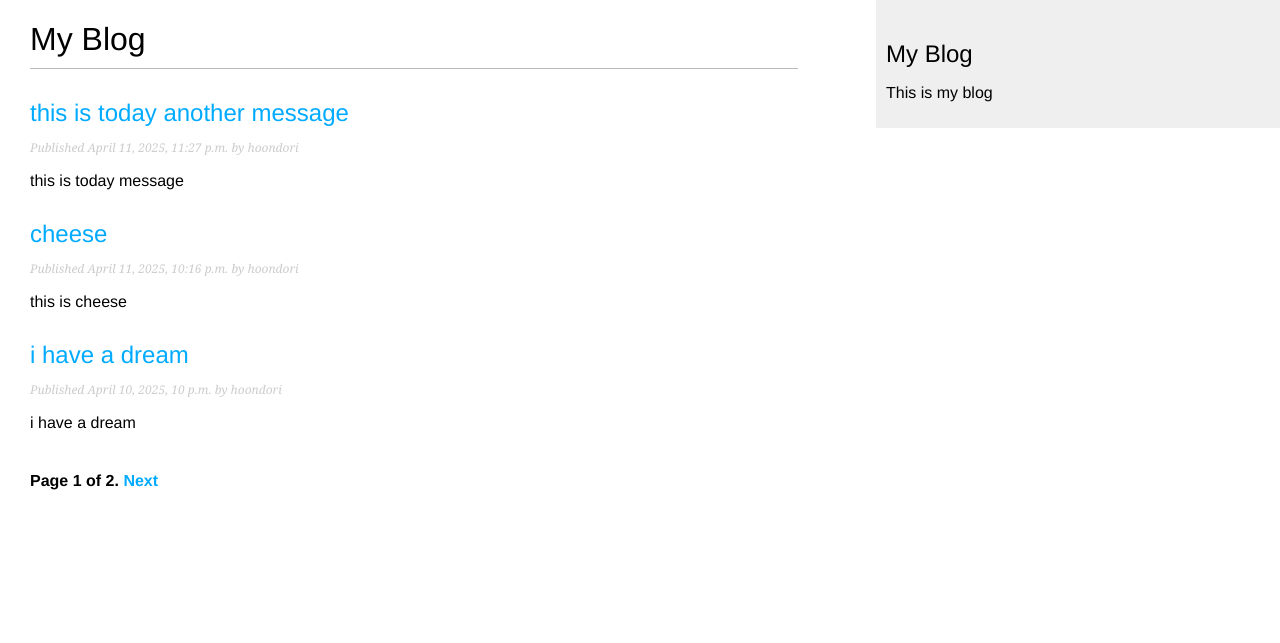
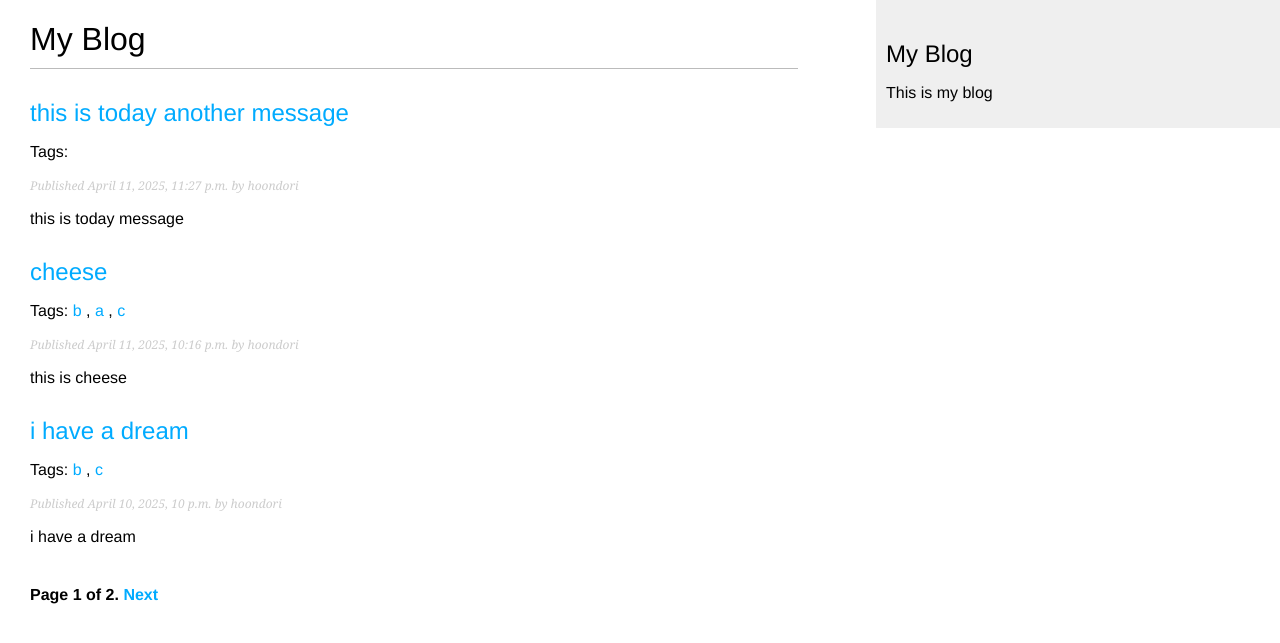
Before and after one commit to hoondori/backend_apps, a Django app: page /blog/ in a window 1280 px wide. Shown: the top 643 px of the page. Run offline with Django 4.2, Linux system fonts and the light colour scheme; data comes from the database, SQL or seed files in the repository; both versions use the stored data as it was after the commit; parts of the project's set-up code (start-up, migrations or seed data) failed here and were passed over.

Commit message:
add tag to post model tags shown when posts are listed up specific tagged posts are shown

```diff
--- a/django_blog_site/blog/models.py
+++ b/django_blog_site/blog/models.py
@@ -2,6 +2,7 @@
 from django.utils import timezone
 from django.contrib.auth.models import User
 from django.urls import reverse
+from taggit.managers import TaggableManager
 
 # Create your models here.
 
@@ -29,6 +30,8 @@
   # managers
   objects = models.Manager()  # default manager
   published = PublishManager() # manager only for published posts
+
+  tags = TaggableManager()
 
   class Meta:
     ordering = ['-publish']
--- a/django_blog_site/blog/templates/blog/post/list.html
+++ b/django_blog_site/blog/templates/blog/post/list.html
@@ -2,12 +2,24 @@
 {% block title %} My Blog {% endblock %}
 {% block content %}
   <h1>My Blog</h1>
+  {% if tag %} <!-- if tag filter exists -->
+    <h2>Posts tagged with "{{tag.name}}"</h2>
+  {% endif %}
   {% for post in posts %}
     <h2>
       <a href="{{ post.get_absolute_url }}">
         {{ post.title }}
       </a>
     </h2>
+    <p class="tags">
+      Tags:
+      {% for tag in post.tags.all %}
+        <a href="{% url 'blog:post_list_by_tag' tag.slug %}">
+          {{ tag.name }}
+        </a>
+        {% if not forloop.last %}, {% endif %}
+      {% endfor %}
+    </p>
     <p class="date">
       Published {{ post.publish }} by {{ post.author }}
     </p>
--- a/django_blog_site/blog/urls.py
+++ b/django_blog_site/blog/urls.py
@@ -5,6 +5,8 @@
 
 urlpatterns = [
   path('', views.post_list, name='post_list'),
+  path('tag/<slug:tag_slug>/', views.post_list, name='post_list_by_tag'),
+
   path('<int:year>/<int:month>/<int:day>/<slug:slug>/',  # for better SEO
        views.post_detail, name='post_detail'),
   path('<int:post_id>/share/', views.post_share, name='post_share'),
--- a/django_blog_site/blog/views.py
+++ b/django_blog_site/blog/views.py
@@ -5,12 +5,14 @@
 from django.core.mail import send_mail
 from .models import Post, Comment
 from .forms import EmailPostForm, CommentForm
+from taggit.models import Tag
 
-
-
-
-def post_list(request):
+def post_list(request, tag_slug=None):
   all_posts = Post.published.all()
+  tag = None
+  if tag_slug: # if tag is given, filter by tag
+    tag = get_object_or_404(Tag, slug=tag_slug)
+    all_posts = all_posts.filter(tags__in=[tag])
 
   # restrict number of posts displayed in one page to enhance readability
   paginator = Paginator(all_posts, 3)
@@ -23,7 +25,7 @@
 
   return render(request,
                 'blog/post/list.html',
-                {'posts': posts})
+                {'posts': posts, 'tag': tag})
 
 def post_detail(request, year, month, day, slug):
   # try:
--- a/django_blog_site/django_blog_site/settings.py
+++ b/django_blog_site/django_blog_site/settings.py
@@ -38,6 +38,7 @@
     'django.contrib.messages',
     'django.contrib.staticfiles',
     'blog.apps.BlogConfig',
+    'taggit',
 ]
 
 MIDDLEWARE = [
```
Also changed, not shown: django_blog_site/blog/migrations/0006_post_tags.py (added), django_blog_site/db.sqlite3.
